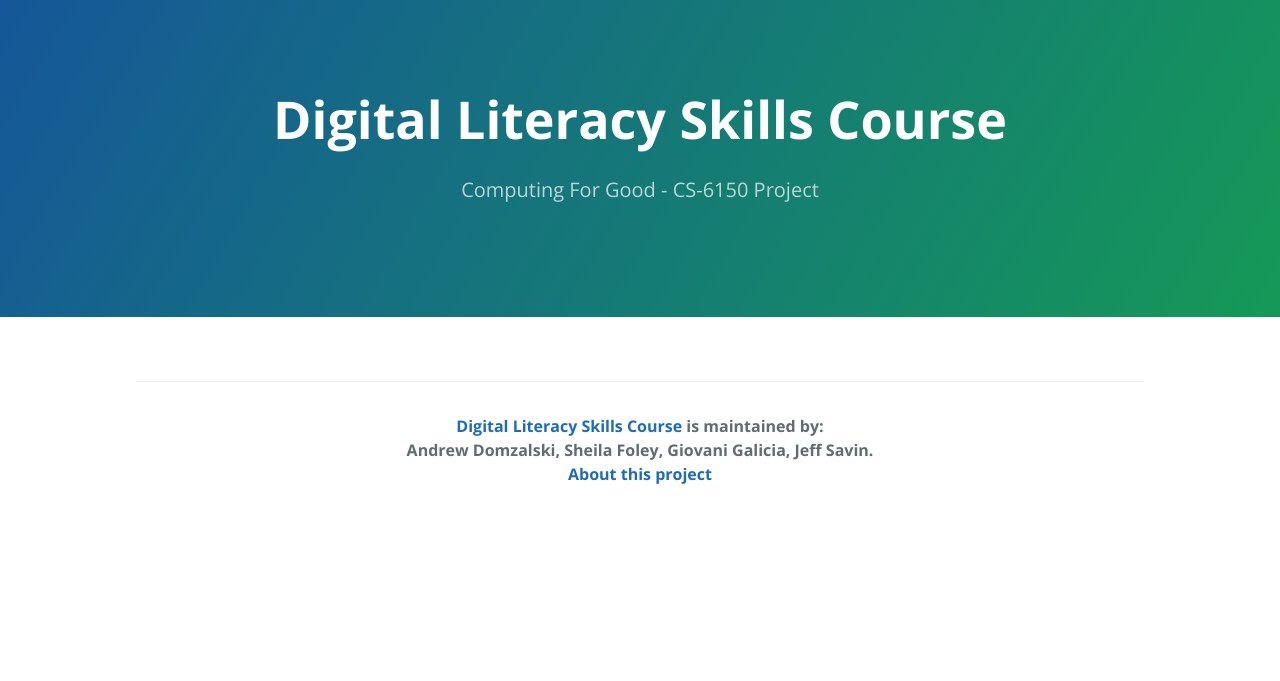
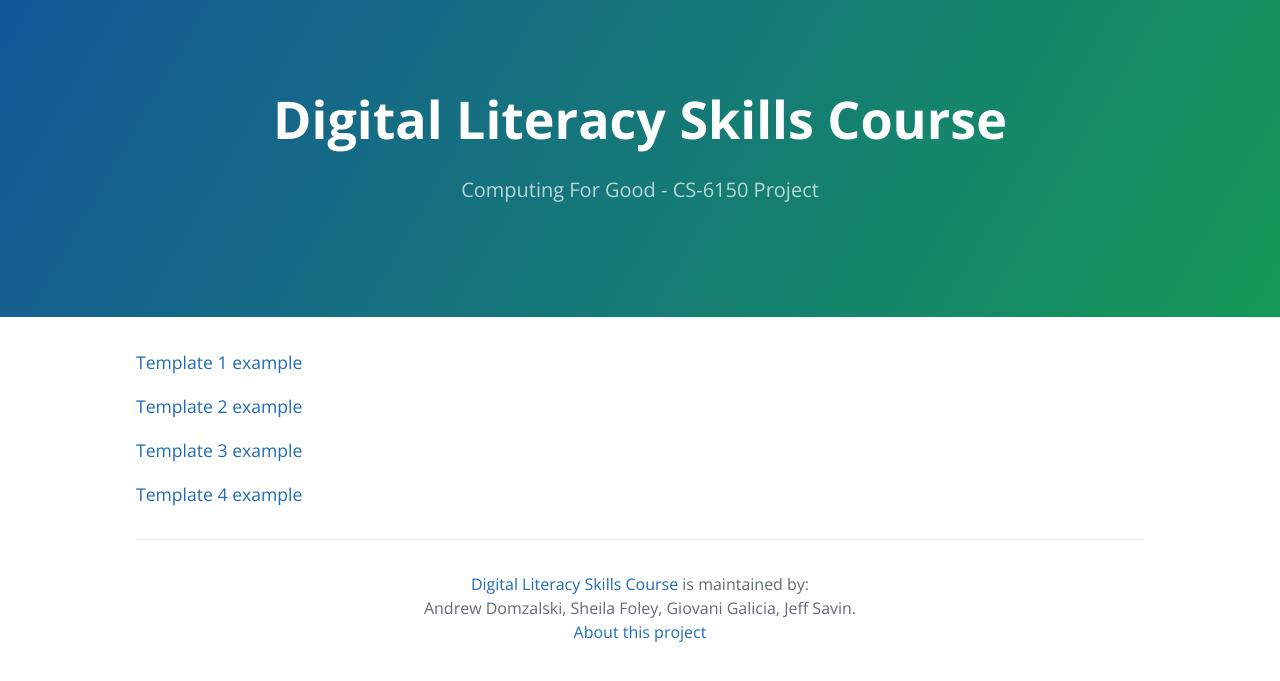
Before and after one commit to jeff-savin/lasalle, a Jekyll site: the page built from index.html, in a window 1280 px wide. Shown: the top 681 px of the page. Built offline with Jekyll 4.4.1, drawn with Linux system fonts in a browser that asks for light colours; the list of posts is cut into pages by our own code.

Commit message:
Add links to templates from index

```diff
--- a/index.html
+++ b/index.html
@@ -5,4 +5,9 @@ title: {{ site.name }}
 
 <div id="home">
 
+<p><a href="https://jeff-savin.github.io/lasalle/modules/module_template_1_ex.html">Template 1 example</p>
+<p><a href="https://jeff-savin.github.io/lasalle/modules/module_template_2_ex.html">Template 2 example</p>
+<p><a href="https://jeff-savin.github.io/lasalle/modules/module_template_3_ex.html">Template 3 example</p>
+<p><a href="https://jeff-savin.github.io/lasalle/modules/module_template_4_ex.html">Template 4 example</p>
+
 </div>
```
